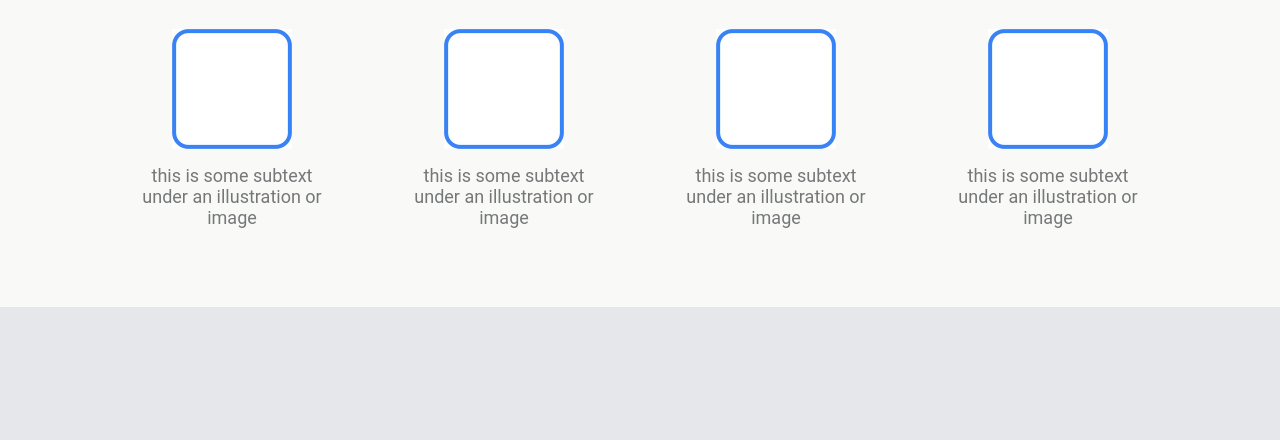
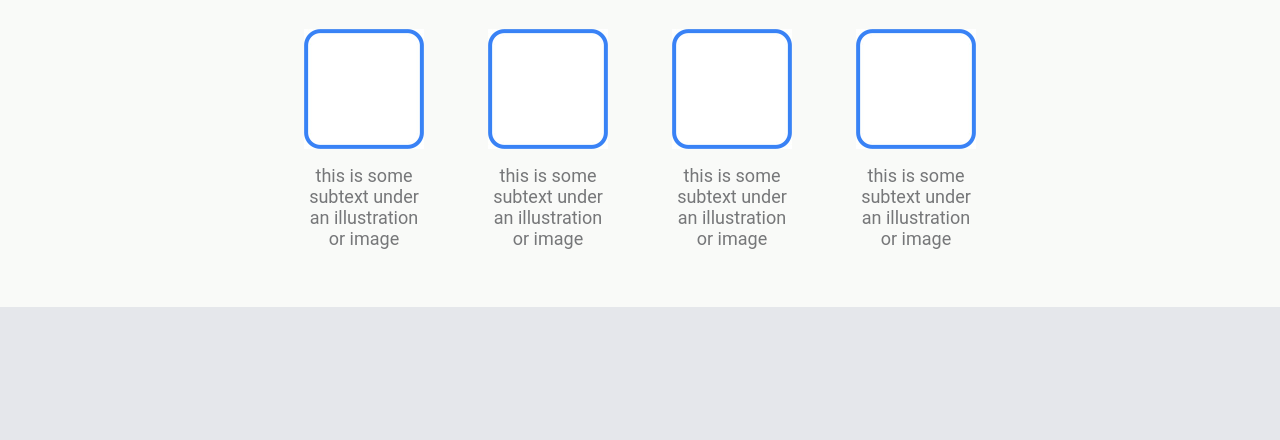
Before and after one commit to m-redw/landing-page, a plain HTML site: page index.html in a window 1280 px wide. Shown: the part 589-1029 px from the top of the page. Drawn offline with Linux system fonts and the light colour scheme.

Commit message:
Set width of section 2 subtext
So, text under the 4 blank images, are now set to a width of 120px
which is the same width as the blank images above.

```diff
--- a/styles.css
+++ b/styles.css
@@ -117,6 +117,10 @@ What this looks for are the children of section 2 that are li
     color: #767779;
 }
 
+.section2-subtext {
+    width: 120px;
+}
+
 .section3 {
     background-color: #E5E7EB;
     height: 192px;
```
